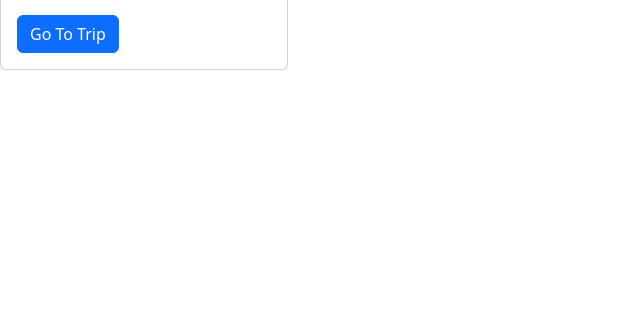
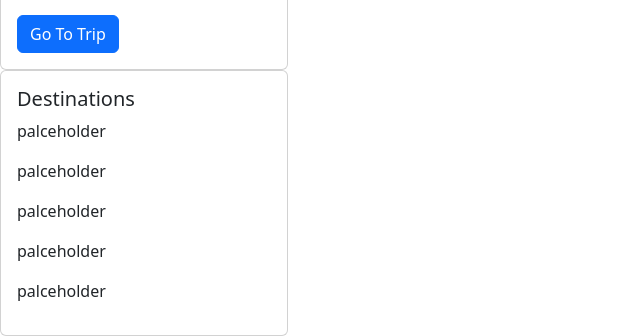
Before and after one commit to GaryCutler/I-Triperary, a React (Vite) app in the folder client/: page / in a window 1280 px wide. Shown: the part 1202-1538 px from the top of the page, without its empty margins (0-640 px from the left). Before the commit the page ends 1272 px from the top, so only its background shows below. Built offline with nearby package versions, Linux system fonts and the light colour scheme.

Commit message:
added example card no styling'

```diff
--- a/client/src/App.jsx
+++ b/client/src/App.jsx
@@ -1,6 +1,6 @@
 import Nav from './components/Nav';
 import Createdtrips from './components/Createdtrips';
-
+import Destiantions from "./components/Destinations"
 
 // Pass users array to the List component as a prop
 export default function App() {
@@ -8,7 +8,7 @@ export default function App() {
     <div>
       <Nav />
       <Createdtrips />
-
+      <Destiantions />
     </div>
   );
 }
--- /dev/null
+++ b/client/src/components/Destinations.jsx
@@ -0,0 +1,33 @@
+import Button from 'react-bootstrap/Button';
+import Card from 'react-bootstrap/Card';
+
+function BasicExample() {
+  return (
+    <Card style={{ width: '18rem' }}>
+      <Card.Body>
+        <Card.Title>Destinations</Card.Title>
+        <Card.Text>
+        <p>
+            palceholder
+        </p>
+        <p>
+            palceholder
+        </p>
+        <p>
+            palceholder
+        </p>
+        <p>
+            palceholder
+        </p>
+        <p>
+            palceholder
+        </p>
+        </Card.Text>
+      </Card.Body>
+    </Card>
+
+  );
+}
+
+
+export default BasicExample;
```
